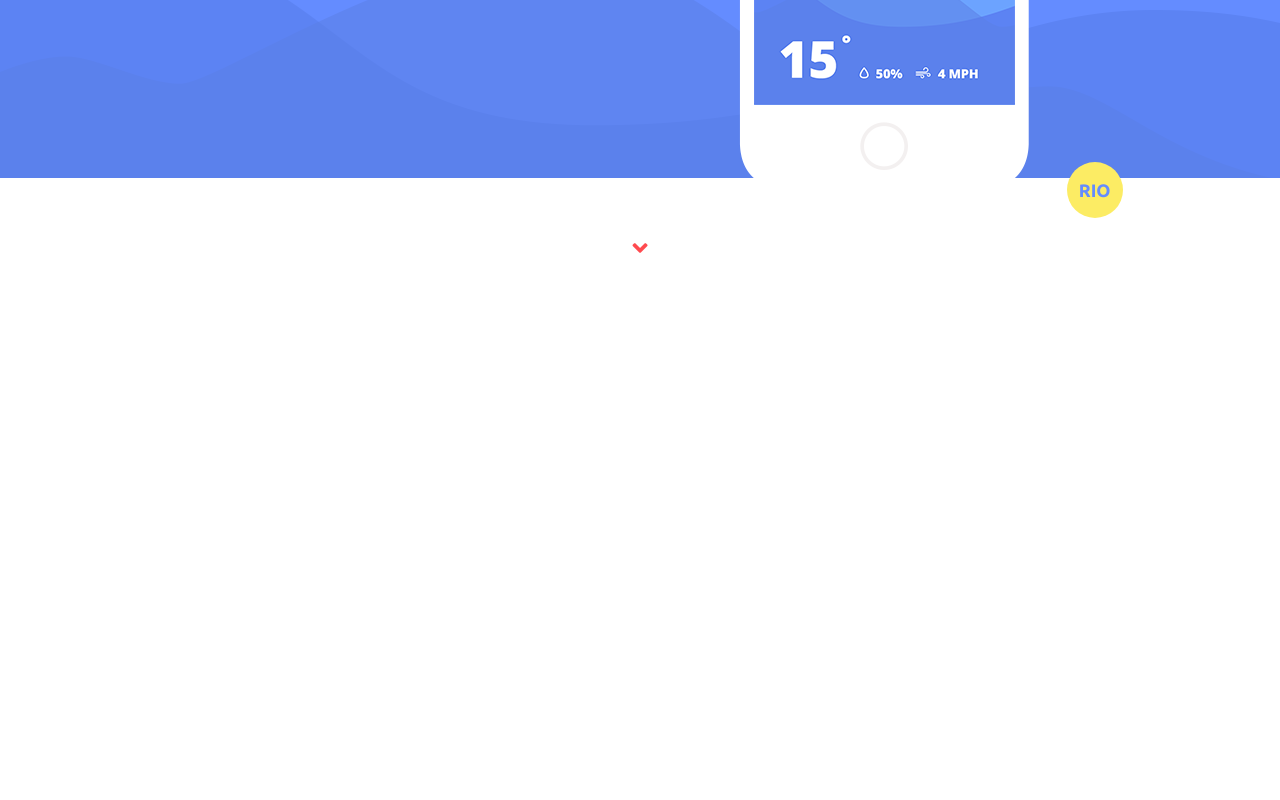
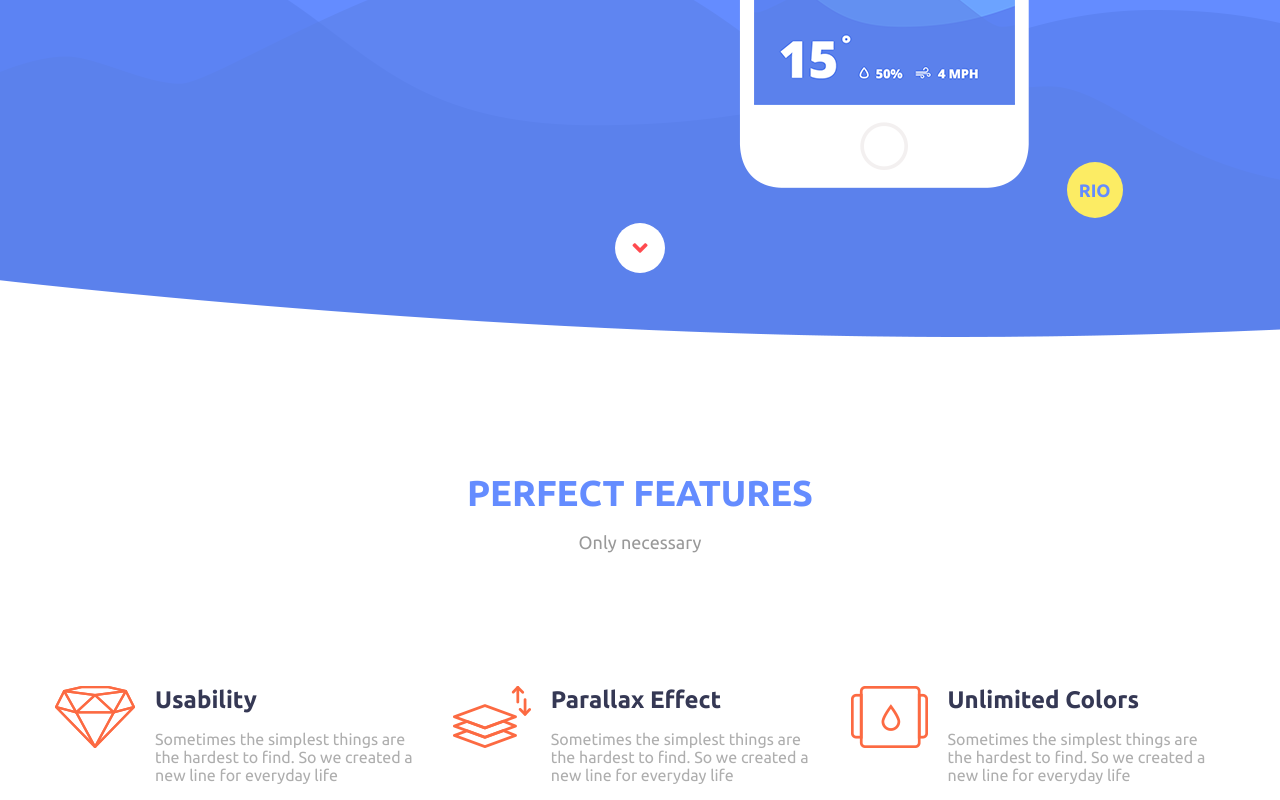
Before and after one commit to Nickew/html-weather-app, a website: page src/index.html in a window 1280 px wide. Shown: the part 622-1422 px from the top of the page. Before the commit the page ends 895 px from the top, so only its background shows below. Drawn offline with nearby package versions, Linux system fonts and the light colour scheme; files that its build step writes are made by us from their sources.

Commit message:
features section added features section, section component

```diff
--- a/src/index.html
+++ b/src/index.html
@@ -49,6 +49,41 @@
         </div>
       </div>
     </header>
+    <main class="landing">
+      <section class="features">
+        <div class="container">
+          <div class="section__header">
+            <h2 class="section__title section__title--blue">perfect features</h2>
+            <p class="section__subtitle section__subtitle--gray">Only necessary</p>
+          </div>
+          <div class="features__content">
+            <ul class="features__list">
+              <li class="features__item">
+                <div class="features__item-icon features__item-icon--diamond"></div>
+                <div class="features__item-content">
+                  <h3 class="features__item-title">usability</h3>
+                  <p class="features__item-subtitle">Sometimes the simplest things are the hardest to find. So we created a new line for everyday life</p>
+                </div>
+              </li>
+              <li class="features__item">
+                <div class="features__item-icon features__item-icon--parallax"></div>
+                <div class="features__item-content">
+                  <h3 class="features__item-title">parallax effect</h3>
+                  <p class="features__item-subtitle">Sometimes the simplest things are the hardest to find. So we created a new line for everyday life</p>
+                </div>
+              </li>
+              <li class="features__item">
+                <div class="features__item-icon features__item-icon--colors"></div>
+                <div class="features__item-content">
+                  <h3 class="features__item-title">unlimited colors</h3>
+                  <p class="features__item-subtitle">Sometimes the simplest things are the hardest to find. So we created a new line for everyday life</p>
+                </div>
+              </li>
+            </ul>
+          </div>
+        </div>
+      </section>
+    </main>
   </div>
 </body>
 </html>
--- /dev/null
+++ b/src/scss/features.scss
@@ -0,0 +1,46 @@
+.features {
+  padding-top: 135px;
+  &__content {
+
+  }
+  &__list {
+    padding-top: 115px;
+    display: flex;
+    justify-content: space-between;
+    list-style-type: none;
+  }
+  &__item {
+    flex: 0 1 32%;
+    display: flex;
+  }
+  &__item-content {
+    padding-left: 20px;
+  }
+  &__item-icon {
+    align-self: flex-start;
+    &--diamond {
+      min-width: 80px;
+      height: 62px;
+      background: url(images/f-icon-diamond.png) no-repeat;
+    }
+    &--parallax {
+      min-width: 78px;
+      height: 62px;
+      background: url(images/f-icon-parallax.png) no-repeat;
+    }
+    &--colors {
+      min-width: 77px;
+      height: 62px;
+      background: url(images/f-icon-colors.png) no-repeat;
+    }
+  }
+  &__item-title {
+    font-size: 1.5rem;
+    font-weight: bold;
+    color: $color-sapphire-a;
+    text-transform: capitalize;
+  }
+  &__item-subtitle {
+    color: $color-gray-b;
+  }
+}
--- a/src/scss/header.scss
+++ b/src/scss/header.scss
@@ -1,5 +1,5 @@
 .header {
-  height: 100vh;
+  height: 959px;
   &__nav {
     height: 90px;
     display: flex;
--- a/src/scss/index.scss
+++ b/src/scss/index.scss
@@ -8,3 +8,7 @@
 @import 'socials.scss';
 @import 'circle.scss';
 @import 'button.scss';
+
+@import 'section.scss';
+
+@import 'features.scss';
--- /dev/null
+++ b/src/scss/section.scss
@@ -0,0 +1,19 @@
+.section {
+  &__header {
+    text-align: center;
+  }
+  &__title {
+    font-size: 2.25rem;
+    font-weight: bold;
+    text-transform: uppercase;
+    &--blue {
+      color: $color-light-blue-b;
+    }
+  }
+  &__subtitle {
+    font-size: 1.125rem;
+    &--gray {
+      color: $color-gray-a;
+    }
+  }
+}
```
Also changed, not shown: src/images/f-icon-colors.png (added), src/images/f-icon-diamond.png (added), src/images/f-icon-parallax.png (added).
